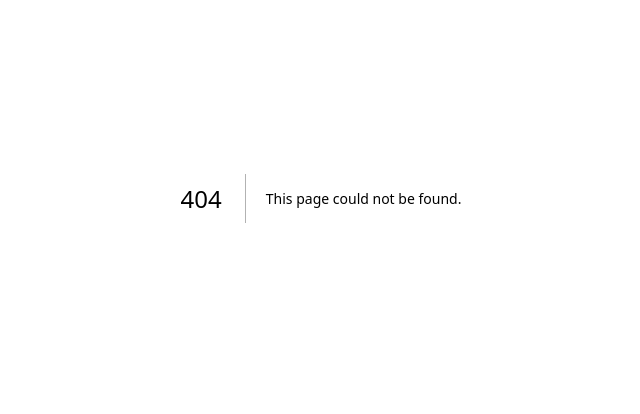
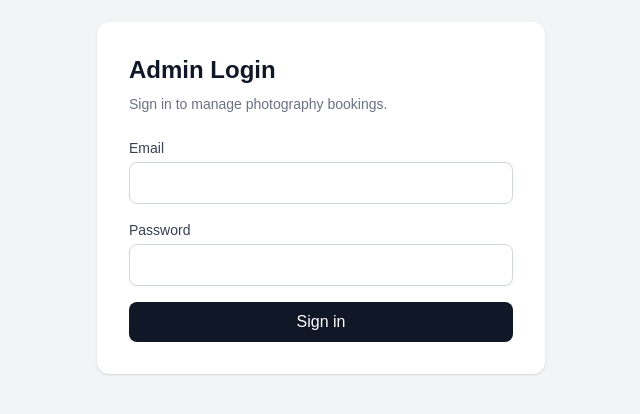
Before and after one commit to muhfayizsyamsuddin/photography-booking-system, a Next.js app: page /admin/login in a window 1280 px wide. Before the commit this address had no page. Shown: the part 202-616 px from the top of the page, without its empty margins (319-959 px from the left). Built offline with nearby package versions, Linux system fonts and the light colour scheme.

Commit message:
feat: implement admin authentication with NextAuth

```diff
--- /dev/null
+++ b/src/app/admin/dashboard/page.tsx
@@ -0,0 +1,28 @@
+import { getServerSession } from "next-auth";
+import { redirect } from "next/navigation";
+
+import { authOptions } from "@/lib/auth";
+
+export default async function AdminDashboardPage() {
+  const session = await getServerSession(authOptions);
+
+  if (!session) {
+    redirect("/admin/login");
+  }
+
+  return (
+    <main className="min-h-screen p-8">
+      <h1 className="text-3xl font-bold">
+        Admin Dashboard
+      </h1>
+
+      <p className="mt-4">
+        Welcome, {session.user.name}
+      </p>
+
+      <p className="text-sm text-gray-500">
+        {session.user.email} · {session.user.role}
+      </p>
+    </main>
+  );
+}
--- /dev/null
+++ b/src/app/admin/login/page.tsx
@@ -0,0 +1,106 @@
+"use client";
+
+import { FormEvent, useState } from "react";
+import { signIn } from "next-auth/react";
+import { useRouter } from "next/navigation";
+
+export default function AdminLoginPage() {
+  const router = useRouter();
+
+  const [error, setError] = useState("");
+  const [isLoading, setIsLoading] = useState(false);
+
+  async function handleSubmit(event: FormEvent<HTMLFormElement>) {
+    event.preventDefault();
+
+    setError("");
+    setIsLoading(true);
+
+    const formData = new FormData(event.currentTarget);
+
+    const email = formData.get("email") as string;
+    const password = formData.get("password") as string;
+
+    const result = await signIn("credentials", {
+      email,
+      password,
+      redirect: false,
+    });
+
+    setIsLoading(false);
+
+    if (result?.error) {
+      setError("Email atau password salah.");
+      return;
+    }
+
+    router.push("/admin/dashboard");
+    router.refresh();
+  }
+
+  return (
+    <main className="flex min-h-screen items-center justify-center bg-gray-100 px-4">
+      <div className="w-full max-w-md rounded-xl bg-white p-8 shadow">
+        <h1 className="mb-2 text-2xl font-bold text-gray-900">
+          Admin Login
+        </h1>
+
+        <p className="mb-6 text-sm text-gray-500">
+          Sign in to manage photography bookings.
+        </p>
+
+        <form onSubmit={handleSubmit} className="space-y-4">
+          <div>
+            <label
+              htmlFor="email"
+              className="mb-1 block text-sm font-medium text-gray-700"
+            >
+              Email
+            </label>
+
+            <input
+              id="email"
+              name="email"
+              type="email"
+              required
+              autoComplete="email"
+              className="w-full rounded-lg border border-gray-300 px-3 py-2 text-gray-900 outline-none focus:border-gray-500"
+            />
+          </div>
+
+          <div>
+            <label
+              htmlFor="password"
+              className="mb-1 block text-sm font-medium text-gray-700"
+            >
+              Password
+            </label>
+
+            <input
+              id="password"
+              name="password"
+              type="password"
+              required
+              autoComplete="current-password"
+              className="w-full rounded-lg border border-gray-300 px-3 py-2 text-gray-900 outline-none focus:border-gray-500"
+            />
+          </div>
+
+          {error && (
+            <p className="text-sm text-red-600">
+              {error}
+            </p>
+          )}
+
+          <button
+            type="submit"
+            disabled={isLoading}
+            className="w-full rounded-lg bg-gray-900 px-4 py-2 font-medium text-white disabled:cursor-not-allowed disabled:opacity-60"
+          >
+            {isLoading ? "Signing in..." : "Sign in"}
+          </button>
+        </form>
+      </div>
+    </main>
+  );
+}
--- /dev/null
+++ b/src/app/api/auth/[...nextauth]/route.ts
@@ -0,0 +1,7 @@
+import NextAuth from "next-auth";
+
+import { authOptions } from "@/lib/auth";
+
+const handler = NextAuth(authOptions);
+
+export { handler as GET, handler as POST };
--- /dev/null
+++ b/src/lib/auth.ts
@@ -0,0 +1,86 @@
+import type { NextAuthOptions } from "next-auth";
+import CredentialsProvider from "next-auth/providers/credentials";
+import bcrypt from "bcryptjs";
+
+import { prisma } from "@/lib/prisma";
+
+export const authOptions: NextAuthOptions = {
+  session: {
+    strategy: "jwt",
+  },
+
+  pages: {
+    signIn: "/admin/login",
+  },
+
+  providers: [
+    CredentialsProvider({
+      name: "Credentials",
+
+      credentials: {
+        email: {
+          label: "Email",
+          type: "email",
+        },
+        password: {
+          label: "Password",
+          type: "password",
+        },
+      },
+
+      async authorize(credentials) {
+        if (!credentials?.email || !credentials?.password) {
+          return null;
+        }
+
+        const user = await prisma.user.findUnique({
+          where: {
+            email: credentials.email,
+          },
+        });
+
+        if (!user) {
+          return null;
+        }
+
+        const passwordMatch = await bcrypt.compare(
+          credentials.password,
+          user.passwordHash
+        );
+
+        if (!passwordMatch) {
+          return null;
+        }
+
+        return {
+          id: user.id,
+          name: user.name,
+          email: user.email,
+          role: user.role,
+        };
+      },
+    }),
+  ],
+
+  callbacks: {
+    async jwt({ token, user }) {
+      if (user) {
+        token.id = user.id;
+        token.role = user.role;
+      }
+
+      return token;
+    },
+
+    async session({ session, token }) {
+      if (session.user) {
+        session.user.id = token.id as string;
+        session.user.role = token.role as "ADMIN";
+      }
+
+      return session;
+    },
+  },
+
+  secret: process.env.NEXTAUTH_SECRET,
+};
--- /dev/null
+++ b/src/types/next-auth.d.ts
@@ -0,0 +1,28 @@
+import { DefaultSession, DefaultUser } from "next-auth";
+import { DefaultJWT } from "next-auth/jwt";
+
+declare module "next-auth" {
+  interface Session {
+    user: {
+      id: string;
+      role: "ADMIN";
+    } & DefaultSession["user"];
+  }
+
+  interface User extends DefaultUser {
+    role: "ADMIN";
+  }
+}
+
+declare module "next-auth/jwt" {
+  interface JWT extends DefaultJWT {
+    id: string;
+    role: "ADMIN";
+  }
+}
+
+declare module "next-auth/adapters" {
+  interface AdapterUser {
+    role: "ADMIN";
+  }
+}
```
Also changed, not shown: 1 other file (tests, documents, lock files or other folders).
